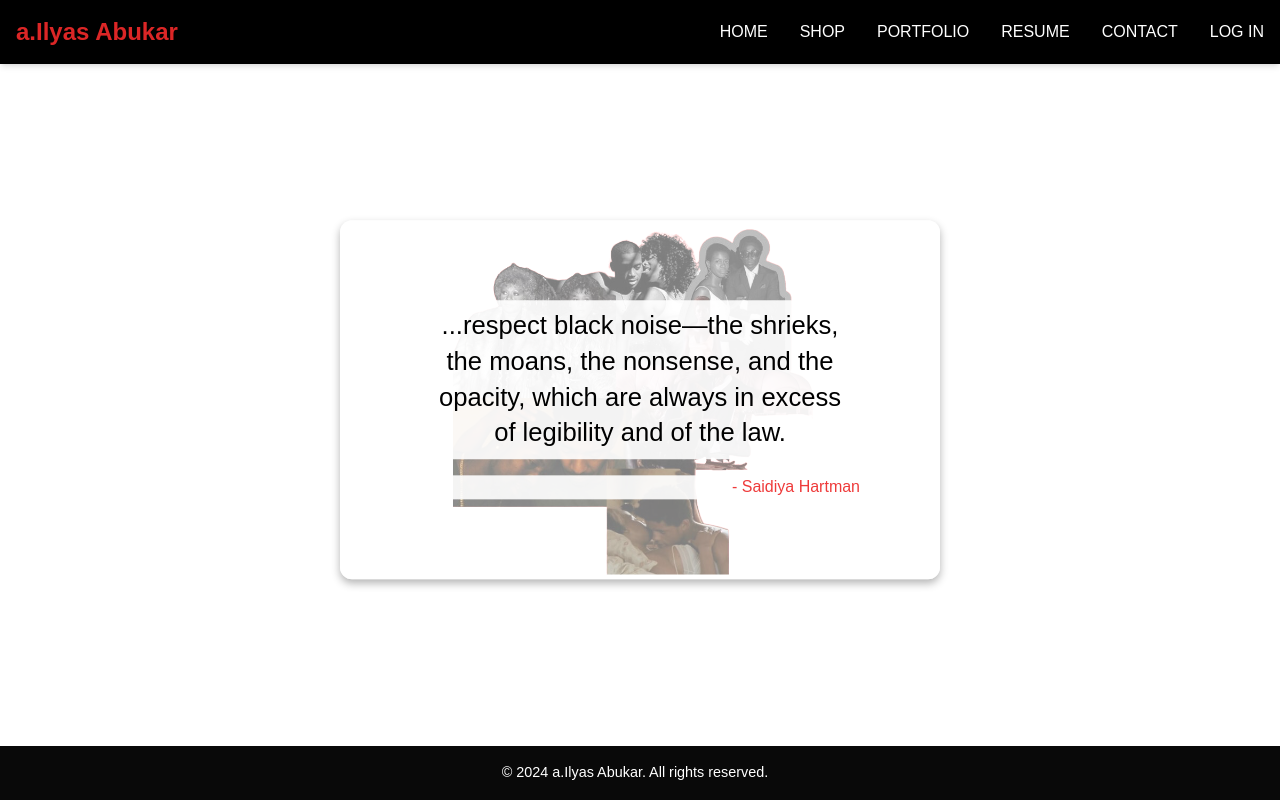
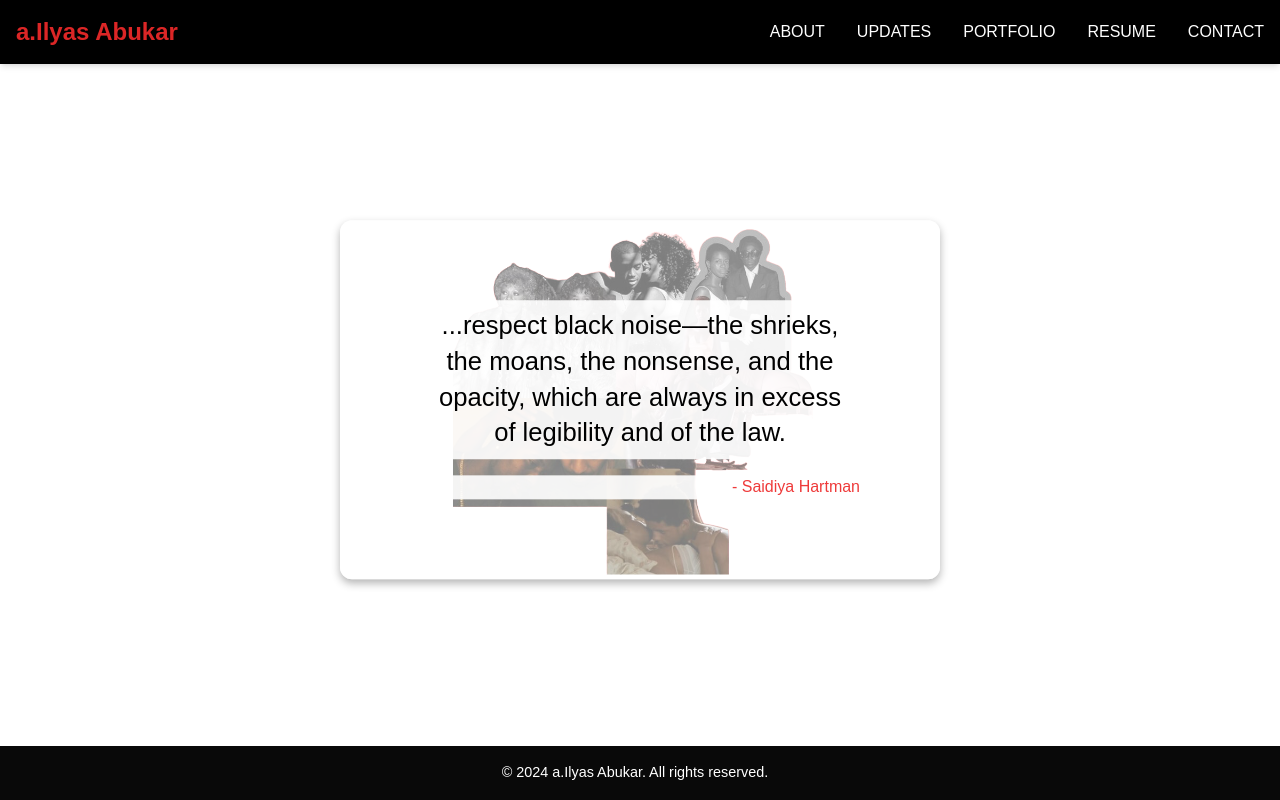
Before and after one commit to theDrummerperson/ilyas, a Next.js app: page / in a window 1280 px wide. Built offline with nearby package versions, Linux system fonts and the light colour scheme.

Commit message:
Update NavBar.tsx

```diff
--- a/src/components/NavBar.tsx
+++ b/src/components/NavBar.tsx
@@ -33,12 +33,11 @@ const NavBar = () => {
   }, []);
 
   const navLinks = [
-    { href: '/', label: 'HOME' },
-    { href: '/shop', label: 'SHOP' },
+    { href: '/about', label: 'ABOUT' },
+    { href: '/blog', label: 'UPDATES' },
     { href: '/portfolio', label: 'PORTFOLIO' },
     { href: '/resume', label: 'RESUME' },
     { href: '/contact', label: 'CONTACT' },
-    { href: '/login', label: 'LOG IN' }
   ];
 
   return (
```
